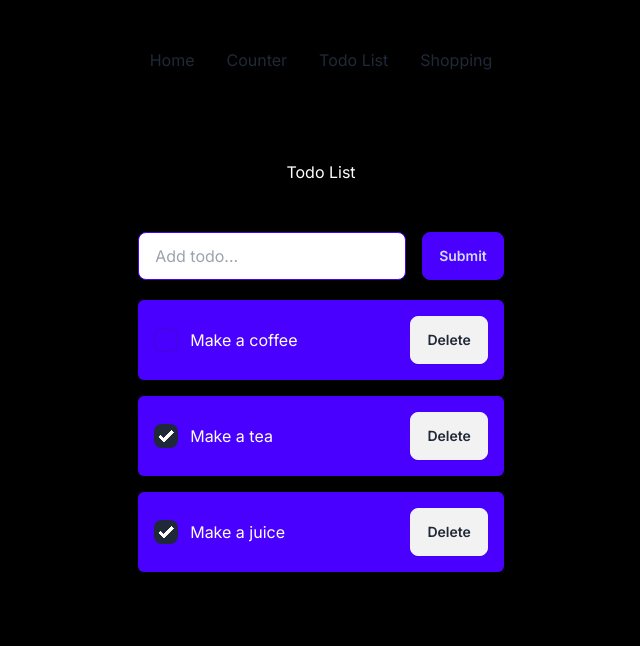
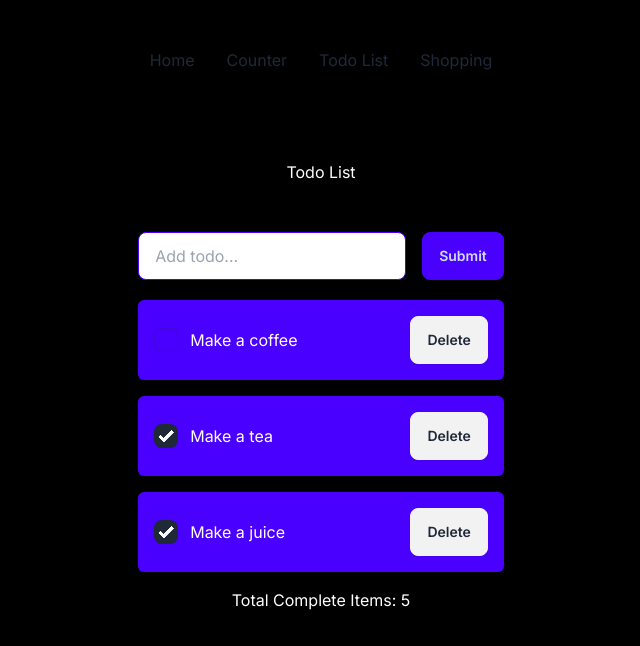
Before and after one commit to Saedddd/ThreeProjectsRTK, a Next.js app: page /todo in a window 1280 px wide. Shown: the top 646 px of the page, without its empty margins (319-959 px from the left). Built offline with nearby package versions, Linux system fonts and the light colour scheme.

Commit message:
Create TotalComletedItems

```diff
--- a/src/app/todo/page.tsx
+++ b/src/app/todo/page.tsx
@@ -2,6 +2,7 @@
 
 
 
+import TotalComletedItems from '@/entities/TotalComletedItems'
 import AddTodoForm from '@/features/AddTodoForm'
 import ToDoList from '@/widgets/ToDoList'
 import React from 'react'
@@ -25,6 +26,7 @@ const page = () => {
                 { id: 1, title: "Make a juice", completed: true},
               ]}
               />
+              <TotalComletedItems/>
 
 
             </div>
--- /dev/null
+++ b/src/entities/TotalComletedItems/index.ts
@@ -0,0 +1,2 @@
+import TotalComletedItems from "./ui/TotalComletedItems";
+export default TotalComletedItems
--- /dev/null
+++ b/src/entities/TotalComletedItems/ui/TotalComletedItems.tsx
@@ -0,0 +1,9 @@
+import React from 'react'
+
+const TotalComletedItems = () => {
+  return (
+    <h4 className='mt-3'>Total Complete Items: 5</h4>
+  )
+}
+
+export default TotalComletedItems
```
